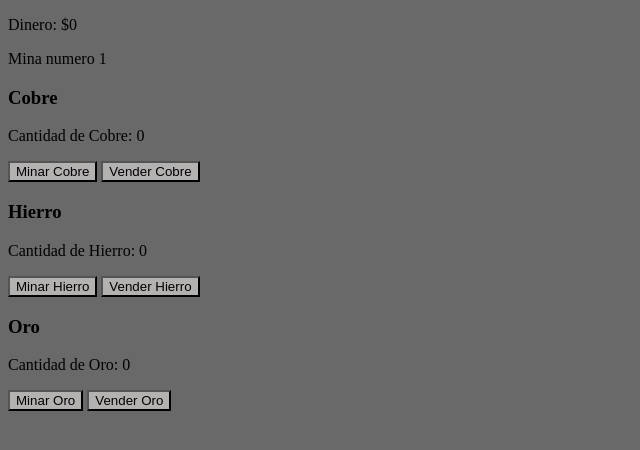
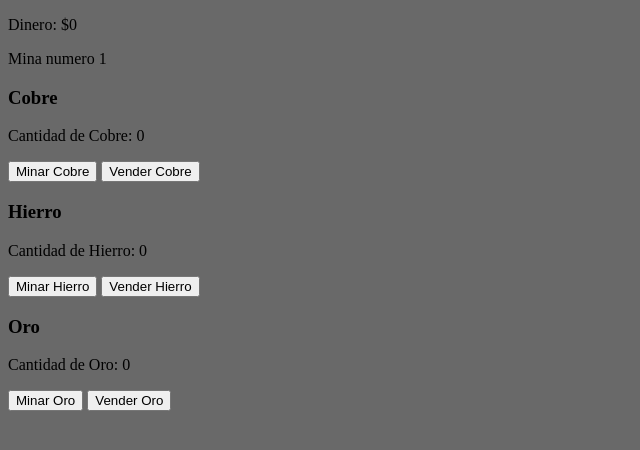
Before and after one commit to FacuFu/VicionariiMiner, a plain HTML site: page index.html in a window 1280 px wide. Shown: the whole page, without its empty margins (0-640 px from the left). Drawn offline with Linux system fonts and the light colour scheme.

Commit message:
Styling changes

```diff
--- a/index.html
+++ b/index.html
@@ -1,6 +1,9 @@
 <!DOCTYPE html>
 <html lang="en">
 <head>
+    <style>
+        button p {background-color:rgb(180, 177, 177);}
+    </style>
     <meta charset="UTF-8">
     <meta http-equiv="X-UA-Compatible" content="IE=edge">
     <meta name="viewport" content="width=device-width, initial-scale=1.0">
@@ -14,15 +17,15 @@
 
     <h3>Cobre</h1>
         <p id="cantidadCobre">Cantidad de Cobre: 0</p>
-        <button style="background-color:rgb(180, 177, 177)" onclick="minarCobre()">Minar Cobre</button>
-        <button style="background-color:rgb(180, 177, 177)" onclick="venderCobre()">Vender Cobre</button>
+        <button onclick="minarCobre()">Minar Cobre</button>
+        <button onclick="venderCobre()">Vender Cobre</button>
     <h3>Hierro</h1>
         <p id="cantidadHierro">Cantidad de Hierro: 0</p>
-        <button style="background-color:rgb(180, 177, 177)" onclick="minarHierro()">Minar Hierro</button>
-        <button style="background-color:rgb(180, 177, 177)" onclick="venderHierro()">Vender Hierro</button>
+        <button onclick="minarHierro()">Minar Hierro</button>
+        <button onclick="venderHierro()">Vender Hierro</button>
     <h3>Oro</h1>
         <p id="cantidadOro">Cantidad de Oro: 0</p>
-        <button style="background-color:rgb(180, 177, 177)" onclick="minarOro()">Minar Oro</button>
-        <button style="background-color:rgb(180, 177, 177)" onclick="venderOro()">Vender Oro</button>
+        <button onclick="minarOro()">Minar Oro</button>
+        <button onclick="venderOro()">Vender Oro</button>
 </body>
 </html>
```
